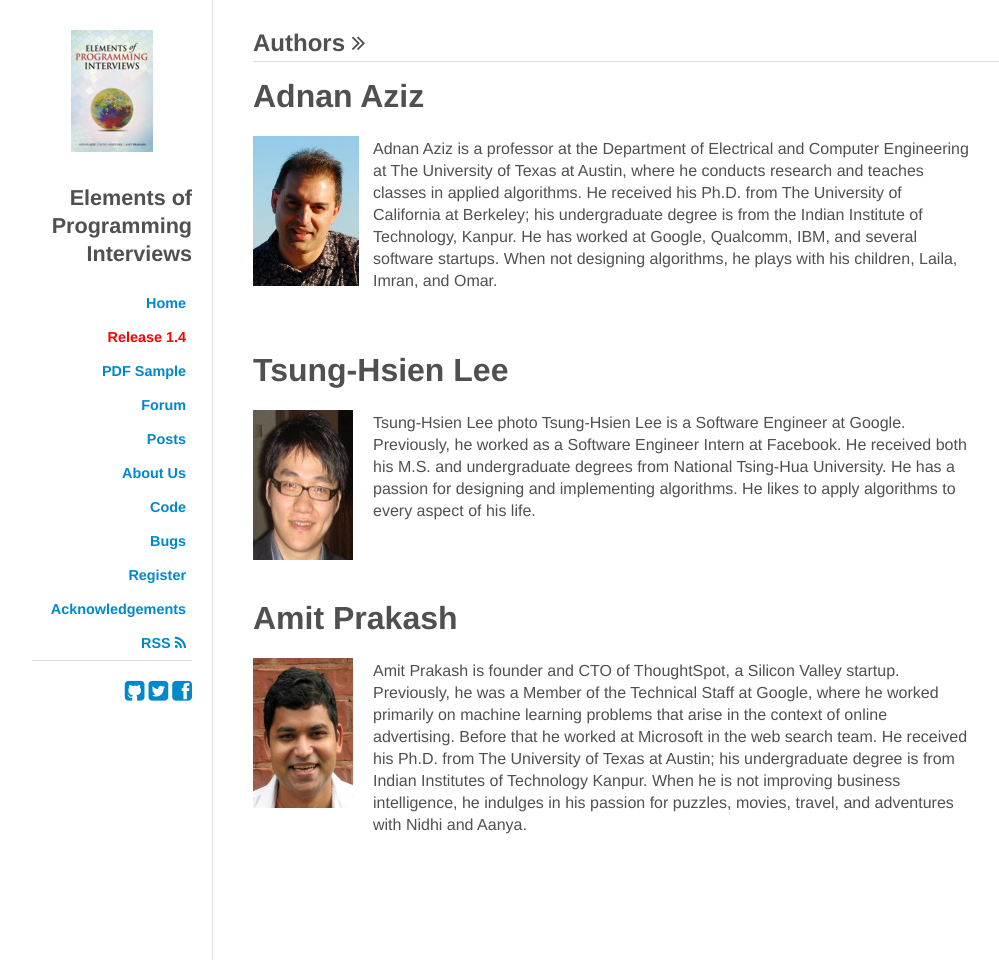
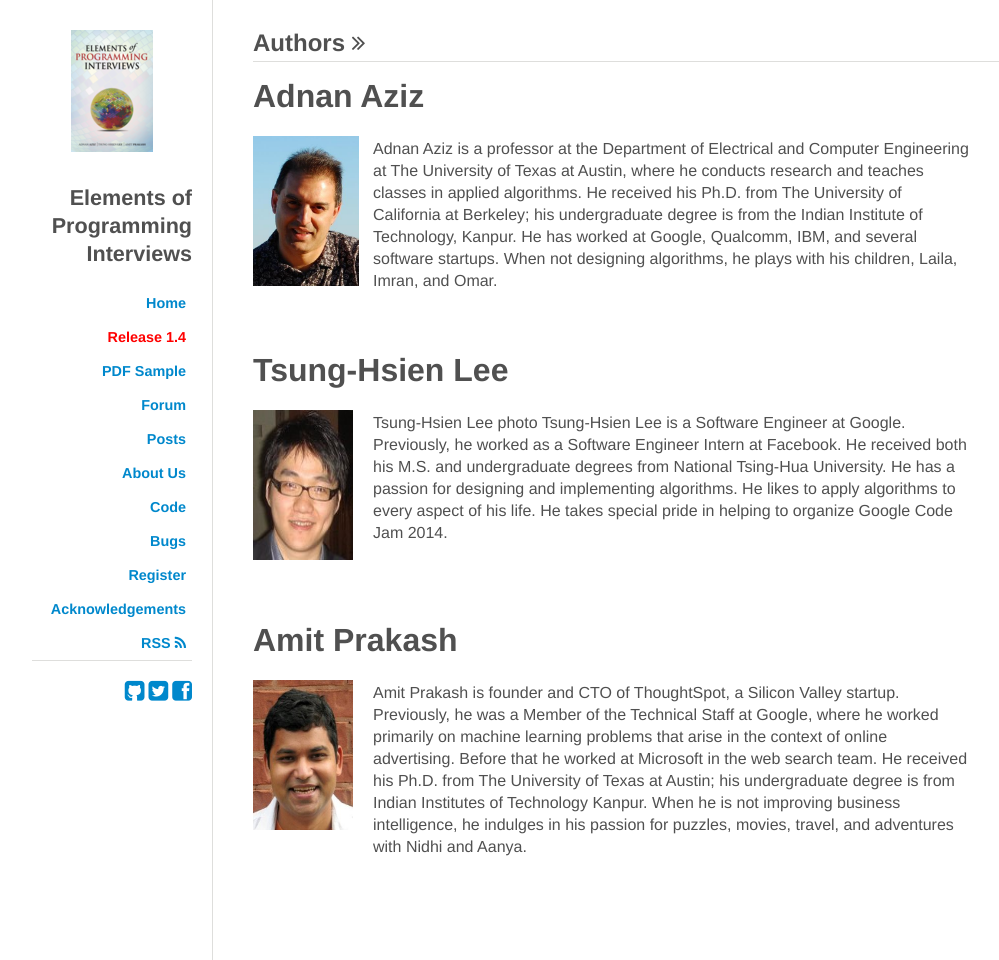
Before and after one commit to epibook/epibook.github.io, a Jekyll site: the page built from about.html, in a window 1280 px wide. Shown: the whole page, without its empty margins (18-1017 px from the left). Built offline with Jekyll 4.4.1, drawn with Linux system fonts in a browser that asks for light colours; some web fonts are replaced; Markdown is read by kramdown in place of the engine named in the settings.

```diff
--- a/about.html
+++ b/about.html
@@ -26,7 +26,7 @@ designing algorithms, he plays with his children, Laila, Imran, and Omar.
 Tsung-Hsien Lee photo Tsung-Hsien Lee is a Software Engineer at Google. Previously,
 he worked as a Software Engineer Intern at Facebook. He received both his M.S. and
 undergraduate degrees from National Tsing-Hua University. He has a passion for
-designing and implementing algorithms. He likes to apply algorithms to every aspect of his life.
+designing and implementing algorithms. He likes to apply algorithms to every aspect of his life. He takes special pride in helping to organize Google Code Jam 2014.
 <p>
 <br></br>
 
--- a/bugs.html
+++ b/bugs.html
@@ -6,7 +6,6 @@ description:
 ---
 
 <p class="greeting">
-</p>
 
 
 <h1>Bug database</h1>
```
